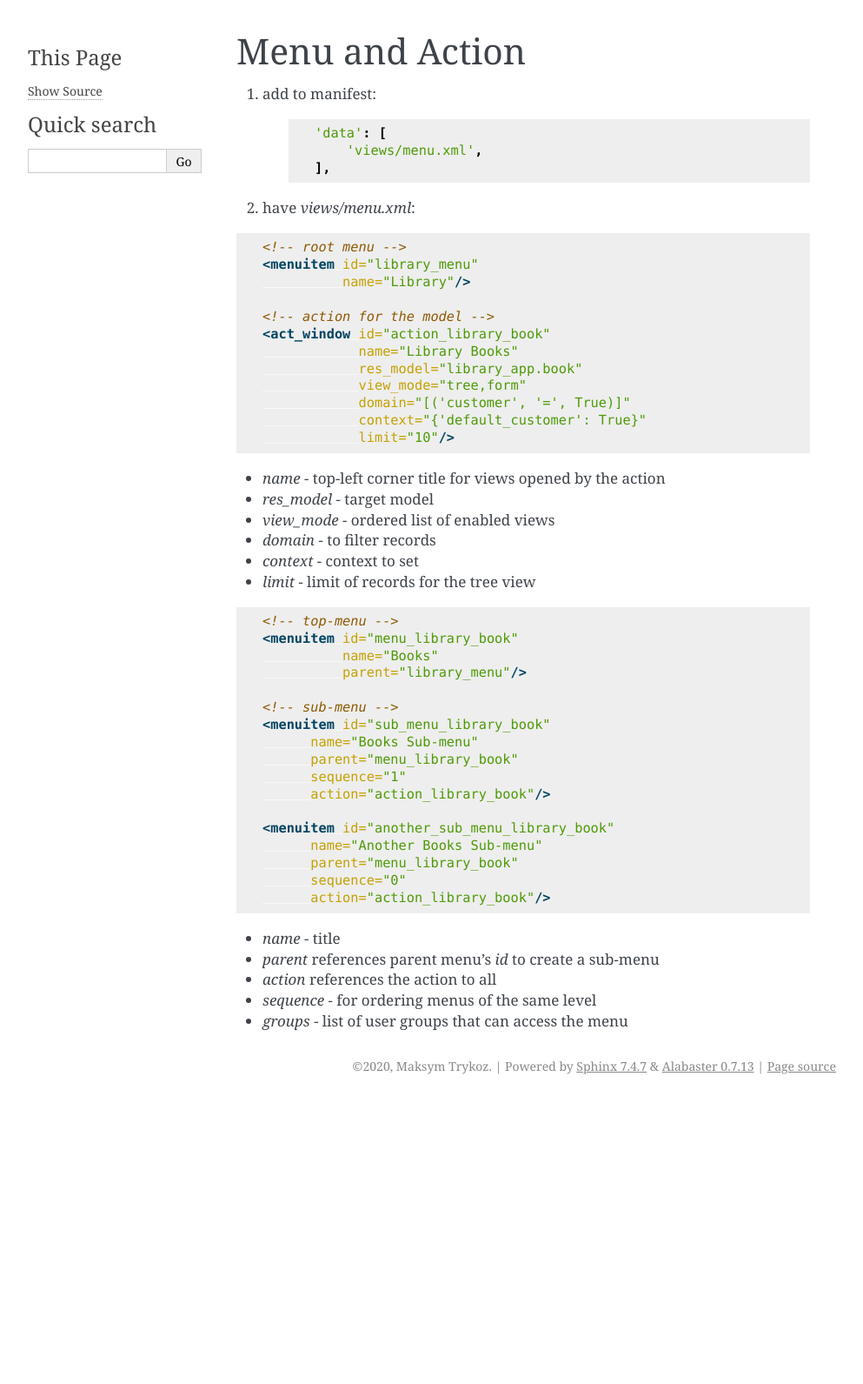
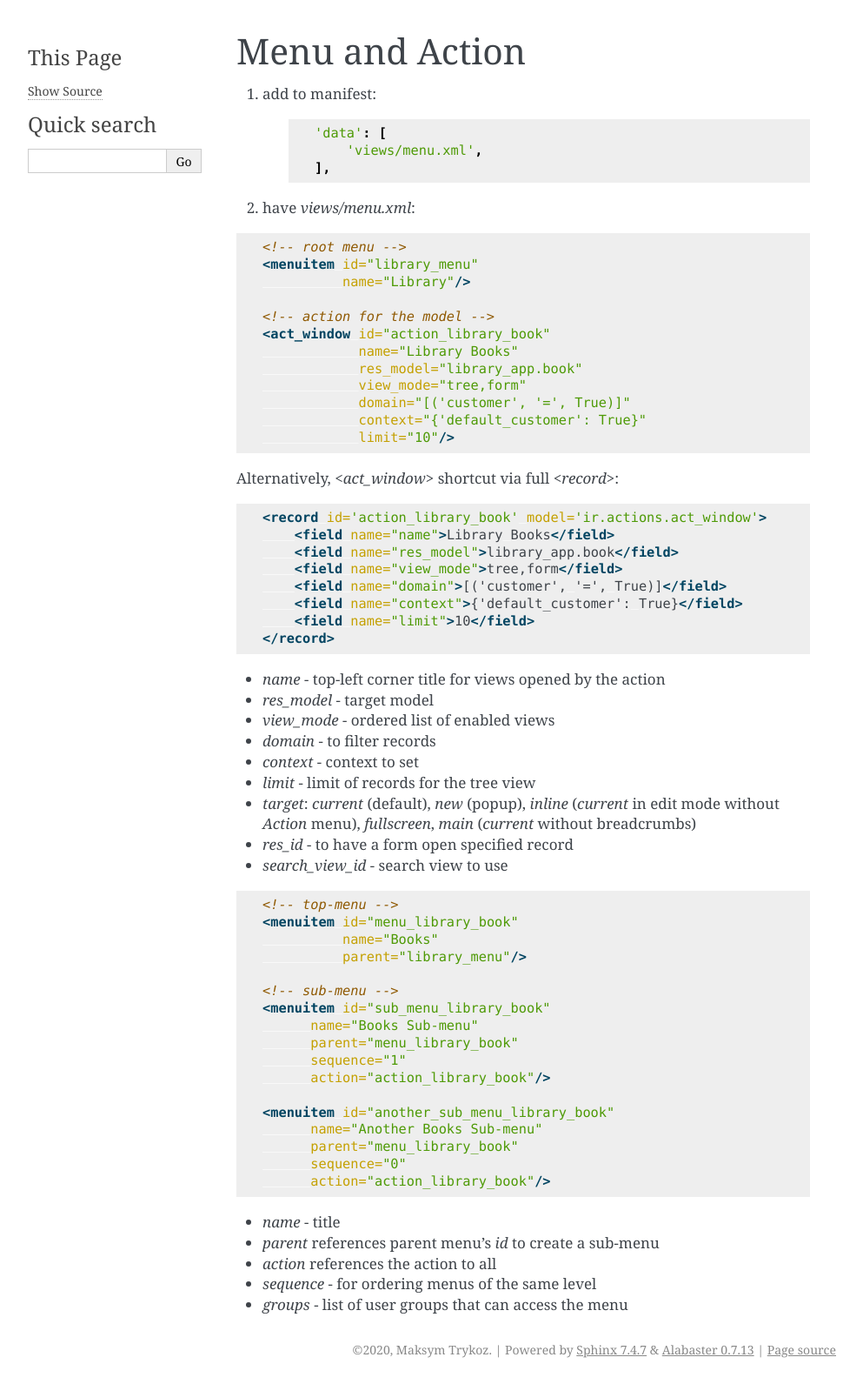
Before and after one commit to maxtryk/odoo-how-to, a Sphinx documentation site: the page built from docs/source/menu_and_action.rst, in a window 1280 px wide. Shown: the whole page at 87% size, without its empty margins (148-1141 px from the left). Built offline with Sphinx 7.4.7, drawn with Linux system fonts in a browser that asks for light colours; before the commit the page ends 1265 px from its top, so only the background shows below that.

Commit message:
Menu and Action

```diff
--- a/docs/source/menu_and_action.rst
+++ b/docs/source/menu_and_action.rst
@@ -26,12 +26,29 @@ Menu and Action
                 context="{'default_customer': True}"
                 limit="10"/>
 
+Alternatively, `<act_window>` shortcut via full `<record>`:
+
+.. code-block:: XML
+
+    <record id='action_library_book' model='ir.actions.act_window'>
+        <field name="name">Library Books</field>
+        <field name="res_model">library_app.book</field>
+        <field name="view_mode">tree,form</field>
+        <field name="domain">[('customer', '=', True)]</field>
+        <field name="context">{'default_customer': True}</field>
+        <field name="limit">10</field>
+    </record>
+
 * `name` - top-left corner title for views opened by the action
 * `res_model` - target model
 * `view_mode` - ordered list of enabled views
 * `domain` - to filter records
 * `context` - context to set
 * `limit` - limit of records for the tree view
+* `target`: `current` (default), `new` (popup), `inline` (`current` in edit mode without `Action` menu), `fullscreen`, `main` (`current` without breadcrumbs)
+* `res_id` - to have a form open specified record
+* `search_view_id` - search view to use
+
 
 .. code-block:: XML
 
```
